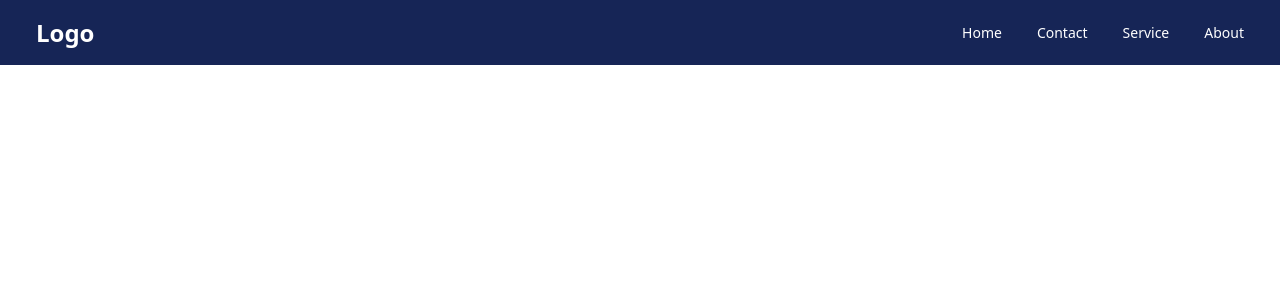
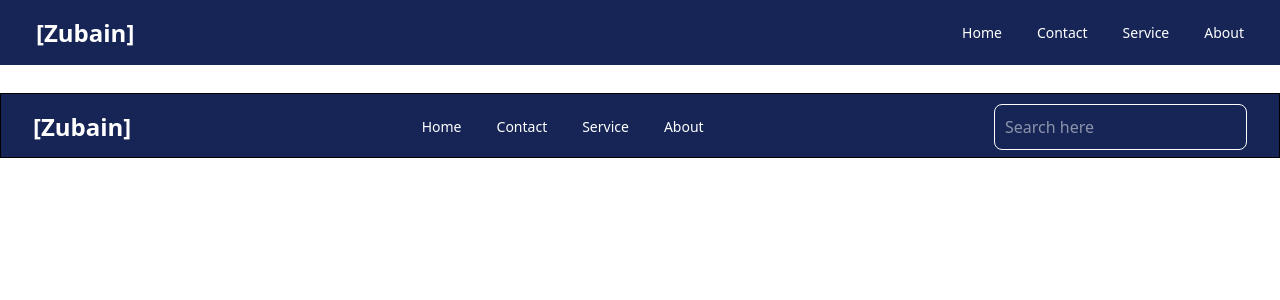
Before and after one commit to Zubain-Nadeem/react-prebuilt-components, a React (Vite) app: page / in a window 1280 px wide. Shown: the top 300 px of the page. Built offline with nearby package versions, Linux system fonts and the light colour scheme.

Commit message:
two header compelted

```diff
--- a/src/Components/Headers/Header.jsx
+++ b/src/Components/Headers/Header.jsx
@@ -8,7 +8,7 @@ const Header = () => {
 
             <div className=' w-full h-[65px] bg-blue-950 text-white'>
                 <header className='w-[95%] mx-auto h-[65px] flex items-center px-1 justify-between'>
-                    <h1 className='text-2xl font-semibold '>Logo</h1>
+                    <h1 className='text-2xl font-semibold '>[Zubain]</h1>
 
                     <nav>
                         <ul className='flex gap-[35px] text-sm'>
@@ -27,6 +27,26 @@ const Header = () => {
 
             {/* Header with searchbar */}
 
+            <div className='border border-black mt-7 w-full h-[65px] bg-blue-950'>
+                <header className='w-[95%] h-[65px] mx-auto text-white flex items-center justify-between'>
+                    <h1 className='text-2xl font-semibold '>[Zubain]</h1>
+
+                    <nav >
+                        <ul className='flex gap-[35px] text-sm'>
+                            <li><a href="#" className='hover:text-blue-300 transition duration-300 ease-in-out'>Home</a></li>
+                            <li><a href="#" className='hover:text-blue-300 transition duration-300 ease-in-out'>Contact</a></li>
+                            <li><a href="#" className='hover:text-blue-300 transition duration-300 ease-in-out'>Service</a></li>
+                            <li><a href="#" className='hover:text-blue-300 transition duration-300 ease-in-out'>About</a></li>
+                        </ul>
+                    </nav>
+
+                        <div>
+                            <input type="text" placeholder='Search here' className='border border-white p-2.5 outline-none rounded-lg' />
+                        </div>
+                </header>
+
+            </div>
+
 
             {/* Header with searchbar */}
 
```
